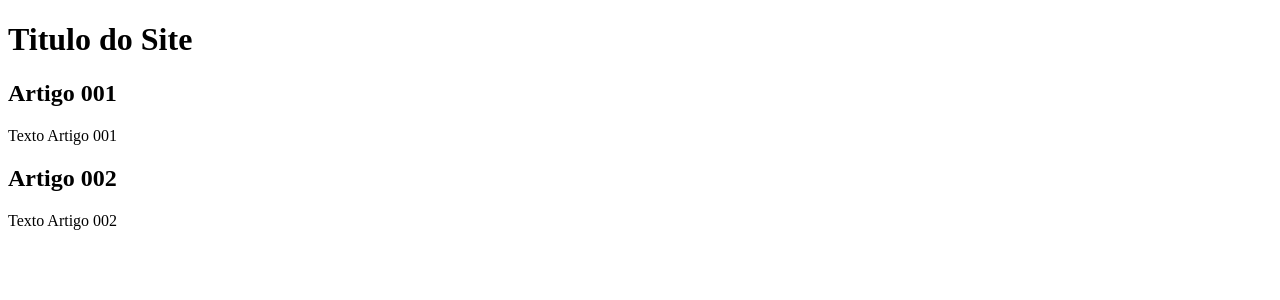
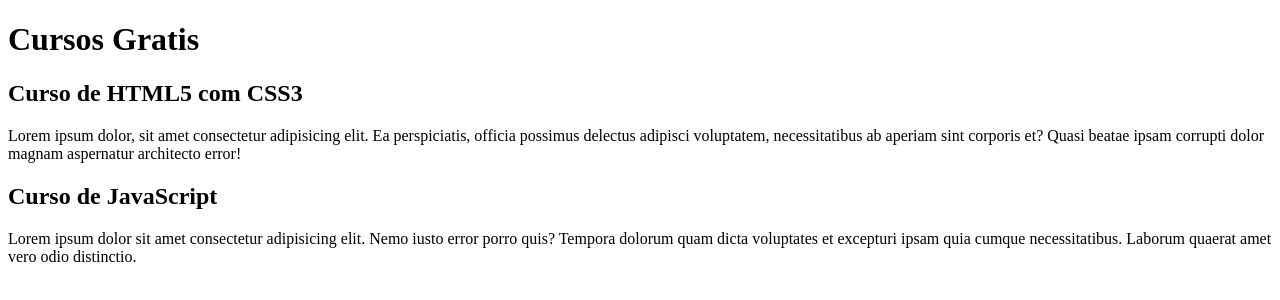
Before and after one commit to MateusSdaC/projeto-site, a plain HTML site: page index.html in a window 1280 px wide. Drawn offline with Linux system fonts and the light colour scheme.

Commit message:
Comecei a escrever o conteudo

```diff
--- a/index.html
+++ b/index.html
@@ -9,15 +9,15 @@
 <body>
     <main>
         <header>
-            <h1>Titulo do Site</h1>
+            <h1>Cursos Gratis</h1>
         </header>
         <article>
-            <h2>Artigo 001</h2>
-            <p>Texto Artigo 001</p>
+            <h2>Curso de HTML5 com CSS3</h2>
+            <p>Lorem ipsum dolor, sit amet consectetur adipisicing elit. Ea perspiciatis, officia possimus delectus adipisci voluptatem, necessitatibus ab aperiam sint corporis et? Quasi beatae ipsam corrupti dolor magnam aspernatur architecto error!</p>
         </article>
         <article>
-            <h2>Artigo 002</h2>
-            <p>Texto Artigo 002</p>
+            <h2>Curso de JavaScript</h2>
+            <p>Lorem ipsum dolor sit amet consectetur adipisicing elit. Nemo iusto error porro quis? Tempora dolorum quam dicta voluptates et excepturi ipsam quia cumque necessitatibus. Laborum quaerat amet vero odio distinctio.</p>
         </article>
     </main>
 </body>
```
